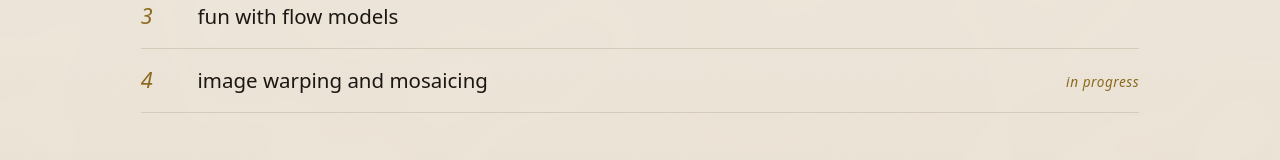
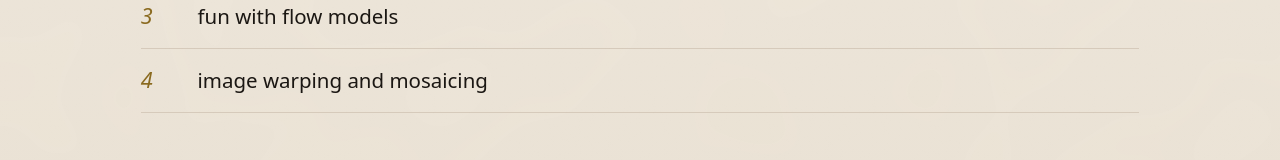
Before and after one commit to manav-aggarwal4/personal-website, a Next.js app: page /cs180 in a window 1280 px wide. Shown: the part 616-776 px from the top of the page. Built offline with nearby package versions, Linux system fonts and the light colour scheme.

Commit message:
Mark CS180 Project 4 as published

```diff
--- a/app/data/cs180-project4.ts
+++ b/app/data/cs180-project4.ts
@@ -3,7 +3,7 @@ import type { Cs180Project } from './cs180'
 export const cs180Project4: Cs180Project = {
   "id": "4",
   "title": "image warping and mosaicing",
-  "status": "in-progress",
+  "status": "published",
   "parts": [
     {
       "title": "part a: image warping and mosaicing",
```
